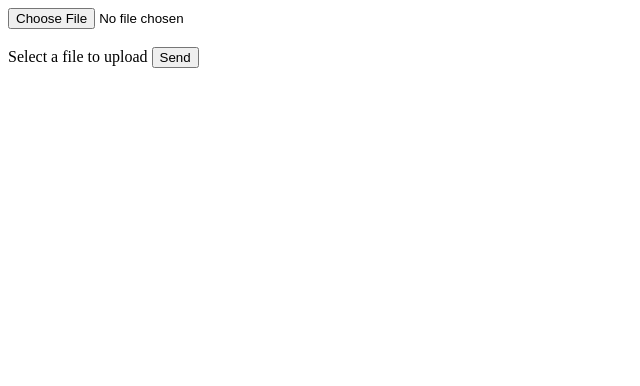
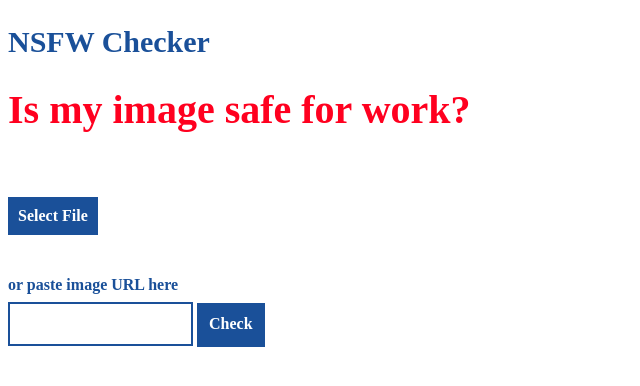
Before and after one commit to Chainers/nsfwchecker, a Django app: page / in a window 1280 px wide. Shown: the top 386 px of the page, without its empty margins (0-640 px from the left). Run offline with Django 3.2, Linux system fonts and the light colour scheme; parts of the project's set-up code (start-up, migrations or seed data) failed here and were passed over; some libraries are stand-ins or nearby versions.

Commit message:
Styles and url processing

```diff
--- a/nsfwchecker/static/js/script.js
+++ b/nsfwchecker/static/js/script.js
@@ -1,12 +1,52 @@
 $(document).ready(function(){
     $("#loader").hide();
-   $("#jj").click(function(){
+    $(".select-file").click(function(e){
+       $('#ff').click();
+    });
+
+    $('#ff').on('change', function(e){
         uploadFile();
     });
 
+    $(".checkbtn").click(function(e){
+        uploadLink();
+    });
+
+    function uploadLink() {
+        var url = $('.url').val();
+        if (!url)
+            return;
+
+        $("#loader").show();
+        $('img').attr('src', url);
+        $.ajax({
+            url: "https://nsfwchecker.com/api/nsfw_url_recognizer",
+            type: "POST",
+            data: {'url': url},
+            success: function(response) {
+                    var value = parseFloat(response.nsfw_rate)
+                    var rate = Number((value).toFixed(2));
+                    $("#loader").hide();
+                    $("#rate").text("Your nsfw rate: " + rate * 100 + "%");
+            },
+            error: function(jqXHR, textStatus, errorMessage) {
+                console.log(errorMessage); // Optional
+            }
+        });
+    }
+
     function uploadFile() {
         $("#loader").show();
-    var blobFile = ($("#ff"))[0].files[0]
+        var blobFile = ($("#ff"))[0].files[0];
+        if (blobFile) {
+            var reader = new FileReader();
+
+            reader.onload = function(e) {
+                $('img').attr('src', e.target.result);
+            }
+
+            reader.readAsDataURL(blobFile);
+        }
 
         var formData = new FormData();
         formData.append("image", blobFile);
--- a/nsfwchecker/templates/index.html
+++ b/nsfwchecker/templates/index.html
@@ -9,10 +9,19 @@
 
 {% block content %}
 <div class="content">
-    <input type="file" id="ff"><br>
+    <h2 style="color:#1a5099;font-size:30px;">NSFW Checker</h2>
+    <h1 style="color:#ff001f;font-size:40px;">Is my image safe for work?</h1>
+    <img src="" style="max-width:200px; max-height:200px;" />
+    <div>
+    <span style="background-color:#1a5099; height:18px; color: white; padding:10px; font-weight: bold; display: inline-block; margin: 20px 0px; cursor:pointer;" class='select-file'>Select File</span>
+    </div>
+    <input type="file" id="ff" style="visibility:hidden;">
+    <div style="color:#1a5099; font-weight:bold; padding-bottom: 8px;">or paste image URL here</div>
+    <div>
+    <input type='text' style="height:38px; border-color:#1a5099; border-style:solid;" class='url' />
+    <span style="background-color:#1a5099; color: white; padding:10px; font-weight: bold; display: inline-block; border: 2px solid; border-color:#1a5099; height: 20px; cursor:pointer;" class='checkbtn'>Check</span>
+    </div>
     <div id="loader"></div><br>
-    <label for="fileupload"> Select a file to upload</label>
-    <input type="button" value="Send" id="jj" width="100">
-    <p id="rate"> </p>
+    <p id="rate"></p>
 </div>
 {% endblock %}
```
Lines whose indentation alone changed are shown as unchanged.
